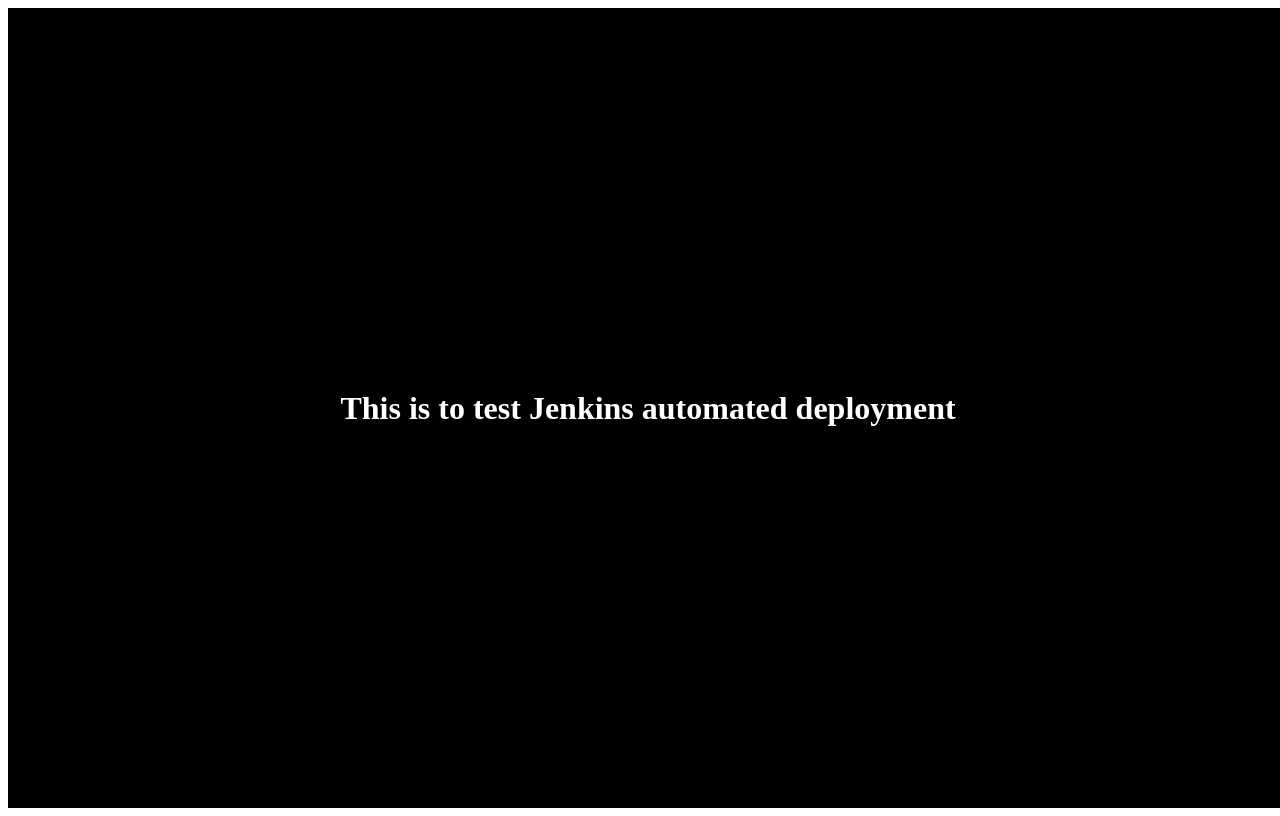
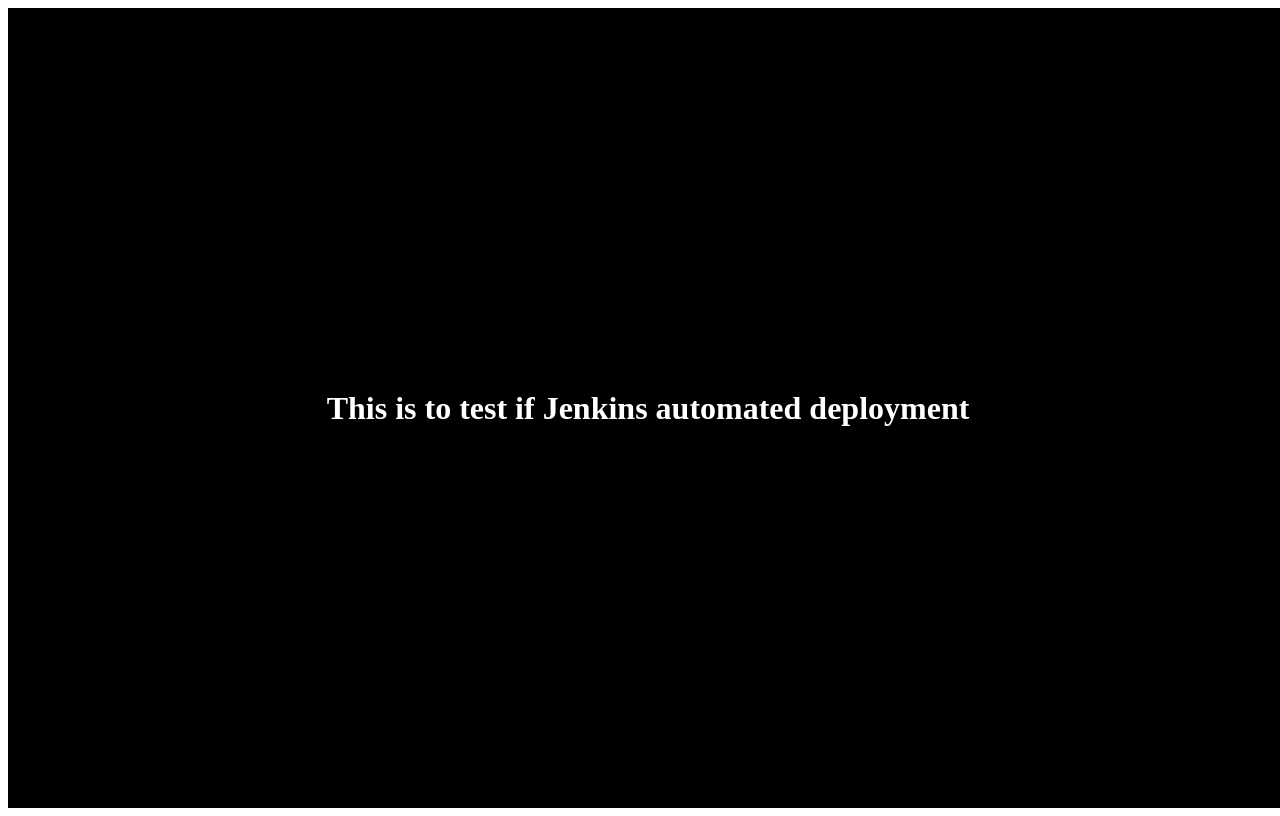
Before and after one commit to sanidhya99/JTest, a plain HTML site: page index.html in a window 1280 px wide. Drawn offline with Linux system fonts and the light colour scheme.

Commit message:
Update index.html

```diff
--- a/index.html
+++ b/index.html
@@ -21,7 +21,7 @@
 <body>
     <div id="cont">
 
-        <h1>This is to test Jenkins automated deployment</h1>
+        <h1>This is to test if Jenkins automated deployment</h1>
     </div>
 </body>
 </html>
```
